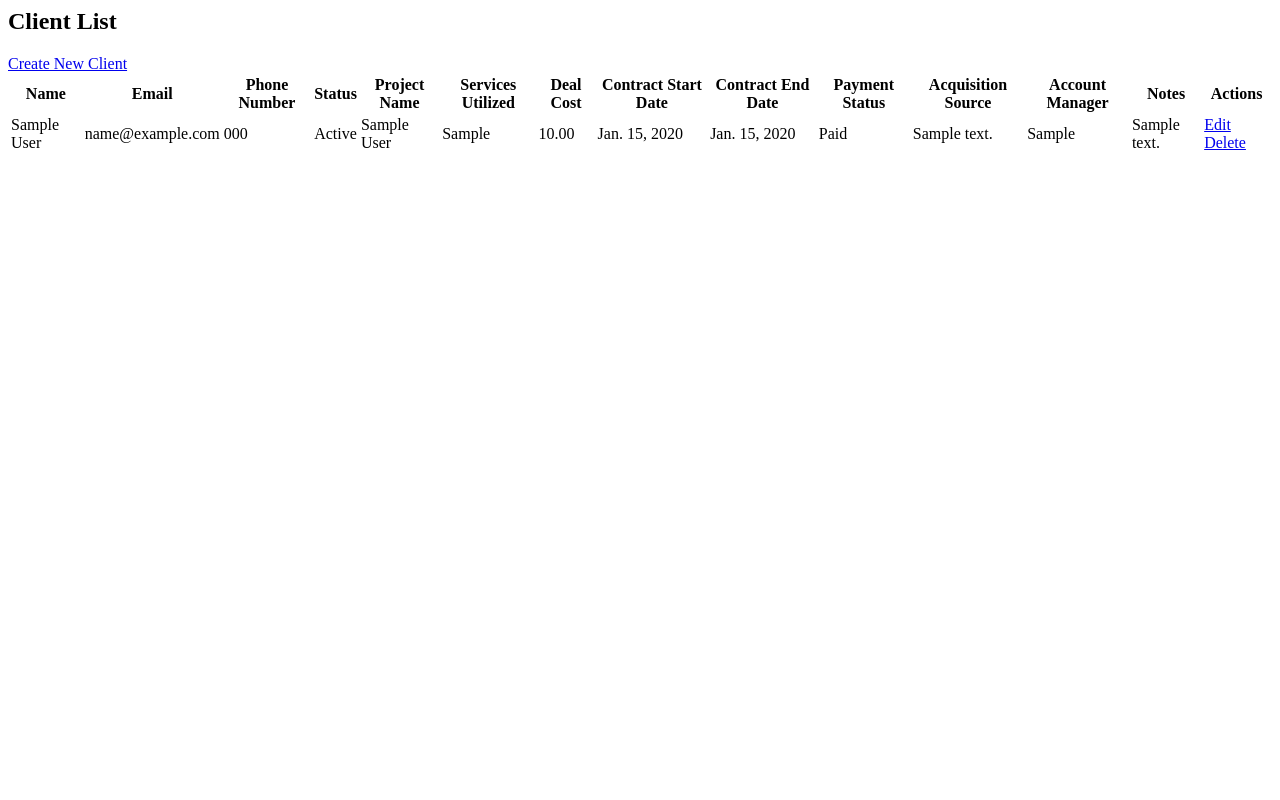
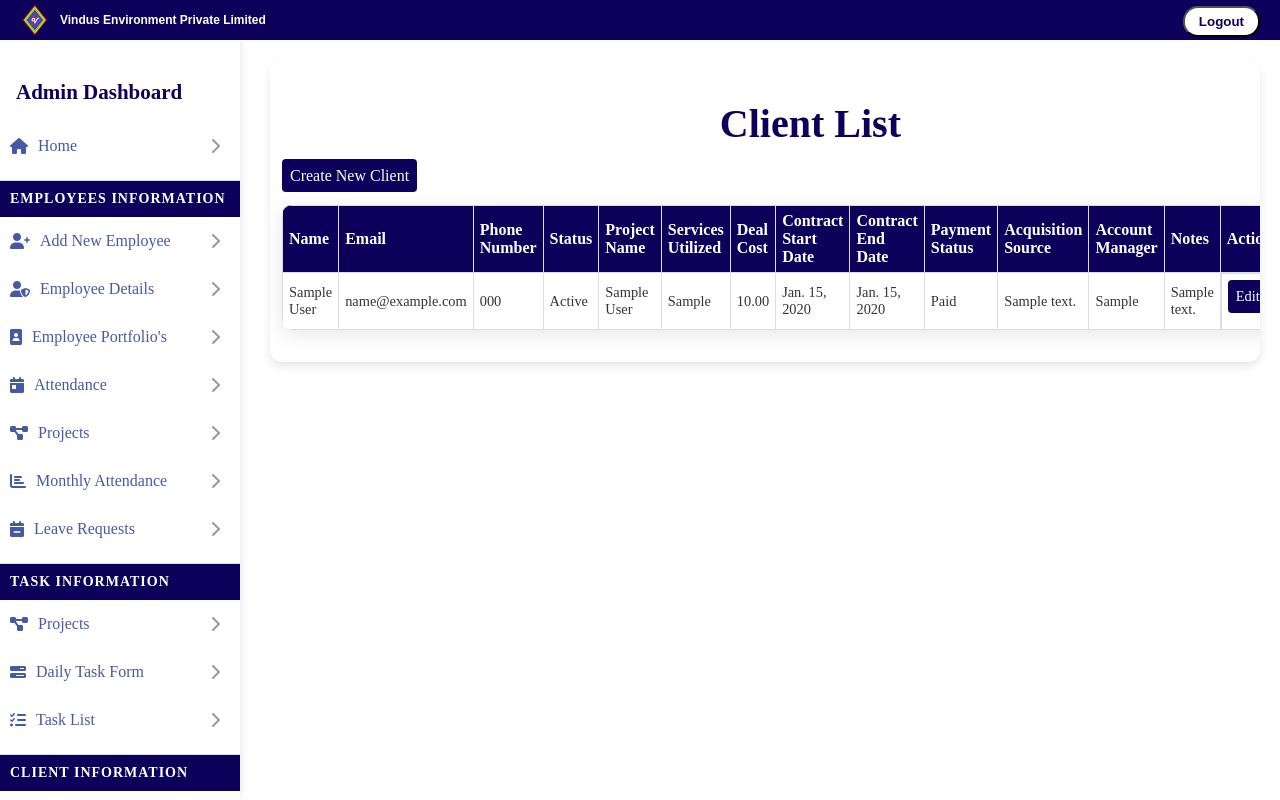
Before and after one commit to LaxmiPrasanna-2593/CRMTool, a Django app: page /client_list in a window 1280 px wide. Run offline with Django 5.2, Linux system fonts and the light colour scheme; a user stored in the database is signed in; tables that the repository leaves empty hold one stand-in row (values such as "Sample post"); parts of the project's set-up code (start-up, migrations or seed data) failed here and were passed over.

Commit message:
Sidebar & client pages design added

```diff
--- a/templates/client_list.html
+++ b/templates/client_list.html
@@ -1,8 +1,120 @@
-<h2>
-    Client List</h2>
-<a href="{% url 'client_create' %}">Create New Client</a>
+<!DOCTYPE html>
+<html lang="en">
 
-<table>
+<head>
+    <meta charset="UTF-8">
+    <meta name="viewport" content="width=device-width, initial-scale=1.0">
+    <title>Employee List</title>
+    <style>
+        h1 {
+            font-size: 2.5em;
+            color: #0c005a;
+            margin-bottom: 20px;
+            text-align: center;
+        }
+
+        .client-table {
+            width: 100%;
+            max-width: 970px;
+            margin: 20px auto;
+            border-collapse: collapse;
+            background: white;
+            border-radius: 10px;
+            box-shadow: 0 4px 20px rgba(0, 0, 0, 0.1);
+            overflow: hidden;
+        }
+
+        .client-table th,
+        .client-table td {
+            padding: 6px;
+            text-align: left;
+        }
+
+        .client-table th {
+            background-color: #0c005a;
+            color: white;
+            font-size: 1em;
+            font-weight: bold;
+            border: 1px solid #ddd;
+        }
+
+        .client-table tr:nth-child(even) {
+            background-color: #f9f9f9;
+        }
+
+        .client-table tr:hover {
+            background-color: #f1f1f1;
+        }
+
+        .client-table td {
+            color: #333;
+            border: 1px solid #ddd;
+            font-size: 0.9em;
+        }
+
+        .employee-link-active {
+            text-decoration: none;
+            color: #008767;
+            transition: color 0.3s ease;
+            background-color: #7bedd3;
+            border:1px solid #008767;
+            padding: 6px;
+            border-radius: 5px;
+        }
+
+        .employee-link-active:hover {
+            color: #008767;
+            background-color: #7bedd3;
+        }
+        .employee-link-inactive {
+            text-decoration: none;
+            color: #df0404;
+            transition: color 0.3s ease;
+            background-color: #FFC5C5;
+            padding: 8px;
+            border-radius: 5px;
+            border:1px solid #DF0404
+        }
+
+        .employee-link-inactive:hover {
+            color: #df0404;
+            background-color: rgb(239, 167, 155);
+        }
+
+        .employee-stats {
+            display: flex;
+            background-color: #ffffff;
+            border-radius: 12px;
+            box-shadow: 0px 4px 10px rgba(0, 0, 0, 0.1);
+            overflow: hidden;
+            padding: 12px;
+        }
+        .client-add {
+            background: #0c005a;
+            color: #fff;
+            padding: 8px;
+            margin-bottom: 10px;
+            text-decoration: none;
+            border-radius: 4px;
+        }
+        .d-flex{
+            display: flex;
+            gap: 10px;
+        }
+    </style>
+</head>
+
+{% extends 'base.html' %}
+<body>
+    {% block content %}
+
+    <div class="main-content">
+        <div class="employee-stats">
+            <div class="total">
+            <h1>Client List</h1>
+            <a href="{% url 'client_create' %}" class="client-add">Create New Client</a>
+
+            <table class="client-table">
                 <thead>
                     <tr>
                         <th>Name</th>
@@ -37,11 +149,18 @@
                         <td>{{ client.acquisition_source }}</td>
                         <td>{{ client.account_manager }}</td>
                         <td>{{ client.notes }}</td>
-            <td>
-                <a href="{% url 'client_edit' client.client_id %}">Edit</a>
-                <a href="{% url 'client_delete' client.client_id %}" onclick="return confirm('Are you sure you want to delete?')">Delete</a>
+                        <td class="d-flex">
+                            <a href="{% url 'client_edit' client.client_id %}" class="client-add">Edit</a>
+                            <a href="{% url 'client_delete' client.client_id %}" onclick="return confirm('Are you sure you want to delete?')" class="client-add">Delete</a>
                         </td>
                     </tr>
                     {% endfor %}
                 </tbody>
             </table>
+            </div>
+        </div>
+    </div>
+    {% endblock %}
+</body>
+
+</html>
--- a/templates/includes/sidebar.html
+++ b/templates/includes/sidebar.html
@@ -120,16 +120,16 @@
                     <a href="{% url 'employee_form' %}"><i class="fas fa-user-plus"></i> Add New Employee <i class="fas fa-chevron-right"></i></a>
                 </li>
                 <li>
-                    <a href="{% url 'employee_list' %}"><i class="fas fa-folder"></i> Employee Details <i class="fas fa-chevron-right"></i></a>
+                    <a href="{% url 'employee_list' %}"><i class="fas fa-user-shield"></i> Employee Details <i class="fas fa-chevron-right"></i></a>
                 </li>
                 <li>
-                    <a href="{% url 'user_details_with_projects' %}"><i class="fas fa-home"></i>Employee Portfolio's<i class="fas fa-chevron-right"></i></a>
+                    <a href="{% url 'user_details_with_projects' %}"><i class="fas fa-portrait"></i>Employee Portfolio's<i class="fas fa-chevron-right"></i></a>
                 </li>
                 <li>
-                    <a href="{% url 'attendance_on_date' %}"><i class="fas fa-calendar-day"></i> Attendance On Date <i class="fas fa-chevron-right"></i></a>
+                    <a href="{% url 'attendance_on_date' %}"><i class="fas fa-calendar-day"></i> Attendance<i class="fas fa-chevron-right"></i></a>
                 </li>
                 <li>
-                    <a href="{% url 'employees_per_project' %}"><i class="fas fa-user"></i> Employees per projects <i class="fas fa-chevron-right"></i></a>
+                    <a href="{% url 'employees_per_project' %}"><i class="fas fa-project-diagram"></i> Projects <i class="fas fa-chevron-right"></i></a>
                 </li>
                 <li>
                     <a href="{% url 'monthly_report' %}"><i class="fas fa-chart-bar"></i> Monthly Attendance <i class="fas fa-chevron-right"></i></a>
@@ -139,7 +139,7 @@
                 </li>
                 <label>Task information</label>
                 <li>
-                    <a href="{% url 'add_project' %}"><i class="fas fa-home"></i>Projects<i class="fas fa-chevron-right"></i></a>
+                    <a href="{% url 'add_project' %}"><i class="fas fa-project-diagram"></i>Projects<i class="fas fa-chevron-right"></i></a>
                 </li>
                 <li>
                     <a href="{% url 'task_create' %}"><i class="fas fa-tasks-alt"></i> Daily Task Form <i class="fas fa-chevron-right"></i></a>
@@ -152,10 +152,10 @@
                 </li> -->
                 <label>Client Information</label>
                 <li>
-                    <a href="{% url 'client_create' %}"><i class="fas fa-home"></i>Add Client<i class="fas fa-chevron-right"></i></a>
+                    <a href="{% url 'client_create' %}"><i class="fas fa-user-plus"></i>Add Client<i class="fas fa-chevron-right"></i></a>
                 </li>
                 <li>
-                    <a href="{% url 'client_list' %}"><i class="fas fa-tasks-alt"></i> View Clients <i class="fas fa-chevron-right"></i></a>
+                    <a href="{% url 'client_list' %}"><i class="fas fa-users"></i> View Clients <i class="fas fa-chevron-right"></i></a>
                 </li>
 
                 <label>Leads information</label>
```
Also changed, not shown: templates/client_form.html (+94 -9 lines). Lines whose indentation alone changed are shown as unchanged.
